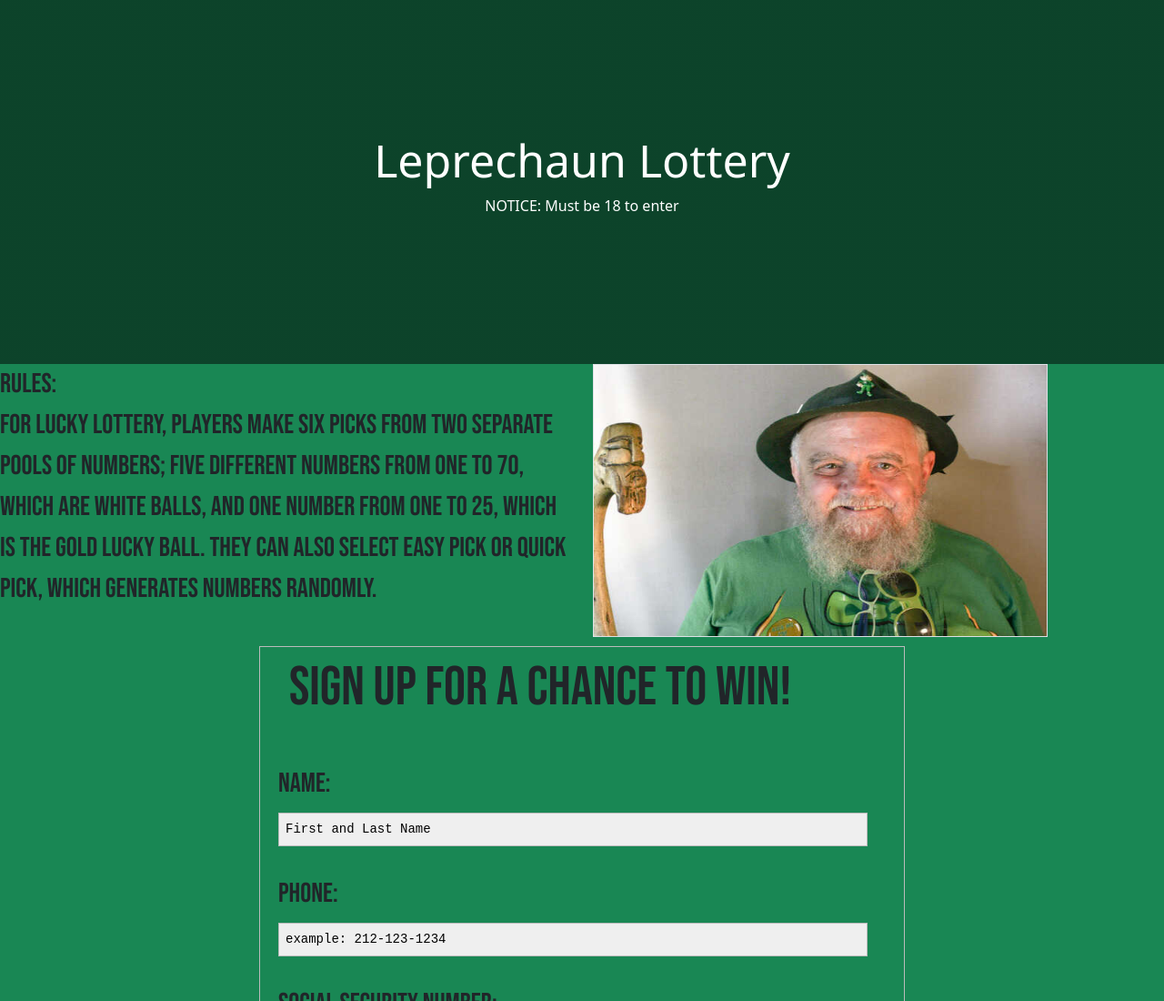
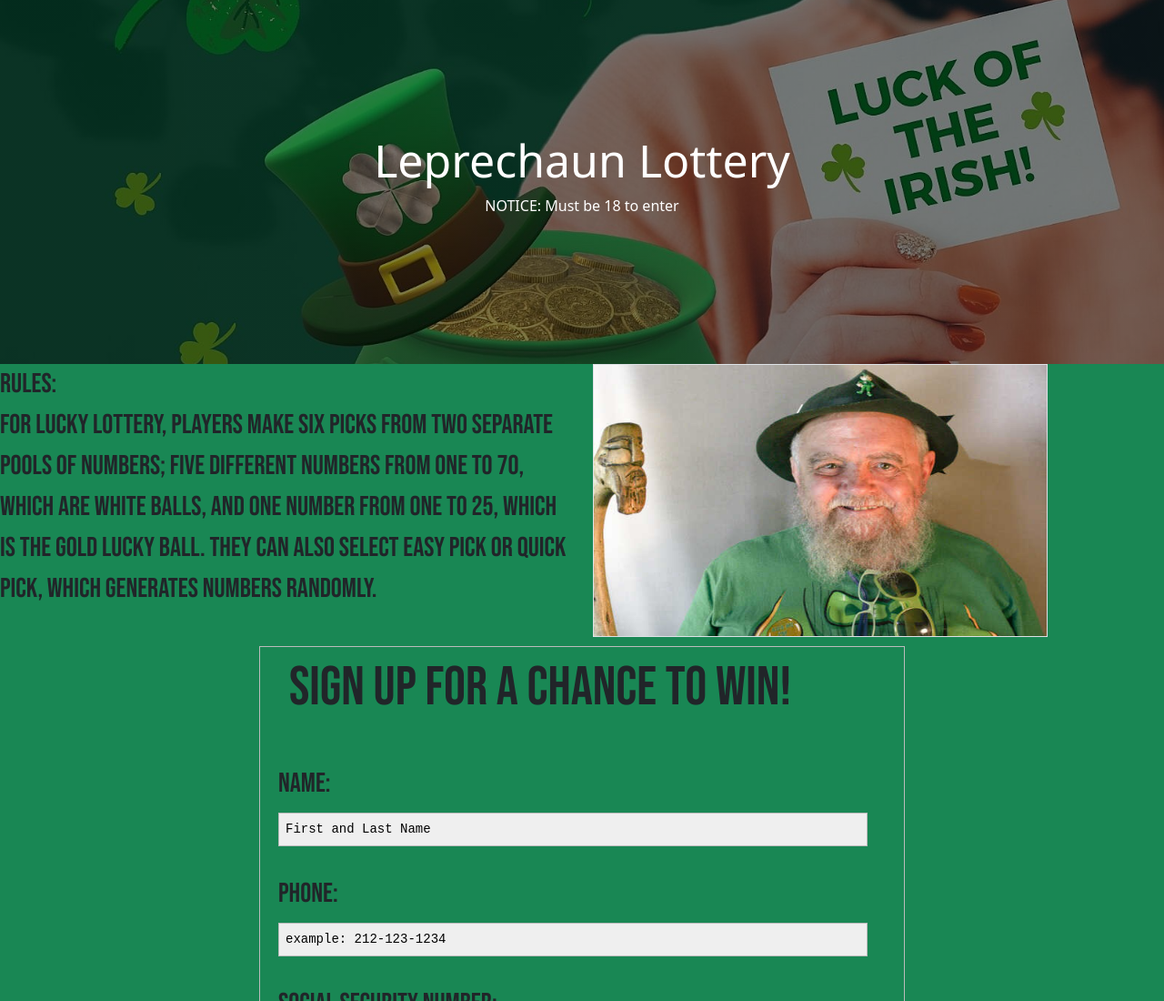
Before and after one commit to TMcClure123/Lucky-You, a plain HTML site: page index.html in a window 1280 px wide. Shown: the top 1100 px of the page at 91% size. Drawn offline with nearby package versions, Linux system fonts and the light colour scheme; the site is published under a folder, as on GitHub Pages, so addresses that start at the root find nothing.

Commit message:
Update style.css

```diff
--- a/style.css
+++ b/style.css
@@ -5,7 +5,7 @@ body, html {
   }
 
 .hero-image {
-    background-image: linear-gradient(rgba(0, 0, 0, 0.5), rgba(0, 0, 0, 0.5)), url("/img/attachment-Luck-of-the-irish.jpg");
+    background-image: linear-gradient(rgba(0, 0, 0, 0.5), rgba(0, 0, 0, 0.5)), url("img/attachment-Luck-of-the-irish.jpg");
     height: 50%;
     background-position: center;
     background-repeat: no-repeat;
```
